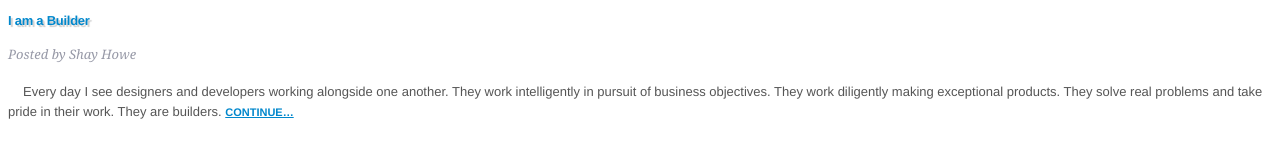
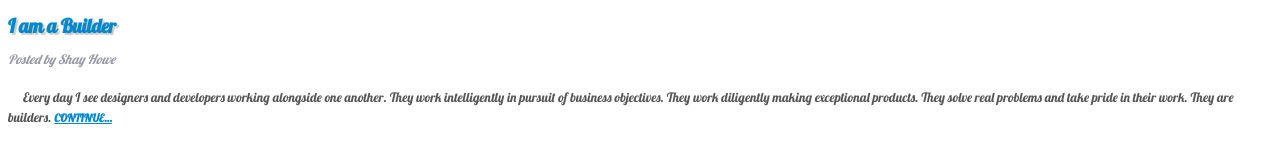
Before and after one commit to dungktlibre/studyweb, a plain HTML site: page html_css/demo/chapter6.html in a window 1280 px wide. Drawn offline with Linux system fonts and the light colour scheme.

Commit message:
using new font

```diff
--- a/html_css/building-your-first-web-page/assets/stylesheets/main.css
+++ b/html_css/building-your-first-web-page/assets/stylesheets/main.css
@@ -53,7 +53,7 @@ table {
 */
 body {
     color: #888;
-    font: 300 16px/22px "Open Sans" , "Helvetica Neue", Helvetica, Arial, sans-serif;
+    font: 300 16px/22px "Lato", "Open Sans", "Helvetica Neue", Helvetica, Arial, sans-serif
 }
 
 
@@ -271,7 +271,7 @@ Home
   font-size: 36px;
 }
 .hero p {
-  font-size: 22px;
+  font-size: 24px;
   font-weight: 100;
 }
 .teaser a:hover h3 {
--- a/html_css/demo/chapter6.html
+++ b/html_css/demo/chapter6.html
@@ -2,11 +2,15 @@
 <html>
     <head>
         <meta charset="utf-8">
+        <link href='http://fonts.googleapis.com/css?family=Lobster' rel='stylesheet' type='text/css'>
         <style>
+            body {
+                font: 13px/20px "Lobster", "Comic Sans", cursive;
+            }
+
             h2,
             p {
                 color: #555;
-                font: 13px/20px "Helvetica Neue", Helvetica, Arial, sans-serif;
             }
             a {
                 color: #0087cc;
@@ -27,7 +31,6 @@
             }
             .byline {
                 color: #9799a7;
-                font-family: Georgia, Times, "Times New Roman", serif;
                 font-style: italic;
                 margin-bottom: 18px;
             }
@@ -51,8 +54,8 @@
         <p class="byline">
             Posted by Shay Howe
         </p>
-        <p class="intro">Every day I see designers and developers working alongside one another. They work intelligently in pursuit of business objectives. They work diligently making exceptional products. They solve real problems and take pride in their work. They are
-            builders.
+        <p class="intro">Every day I see designers and developers working alongside one another. They work intelligently in pursuit of business objectives. They work diligently making exceptional products. They solve real problems and take pride in their
+            work. They are builders.
             <a href="#">Continue&#8230;</a>
         </p>
 
```
Also changed, not shown: html_css/building-your-first-web-page/index.html (+4 -0 lines).
